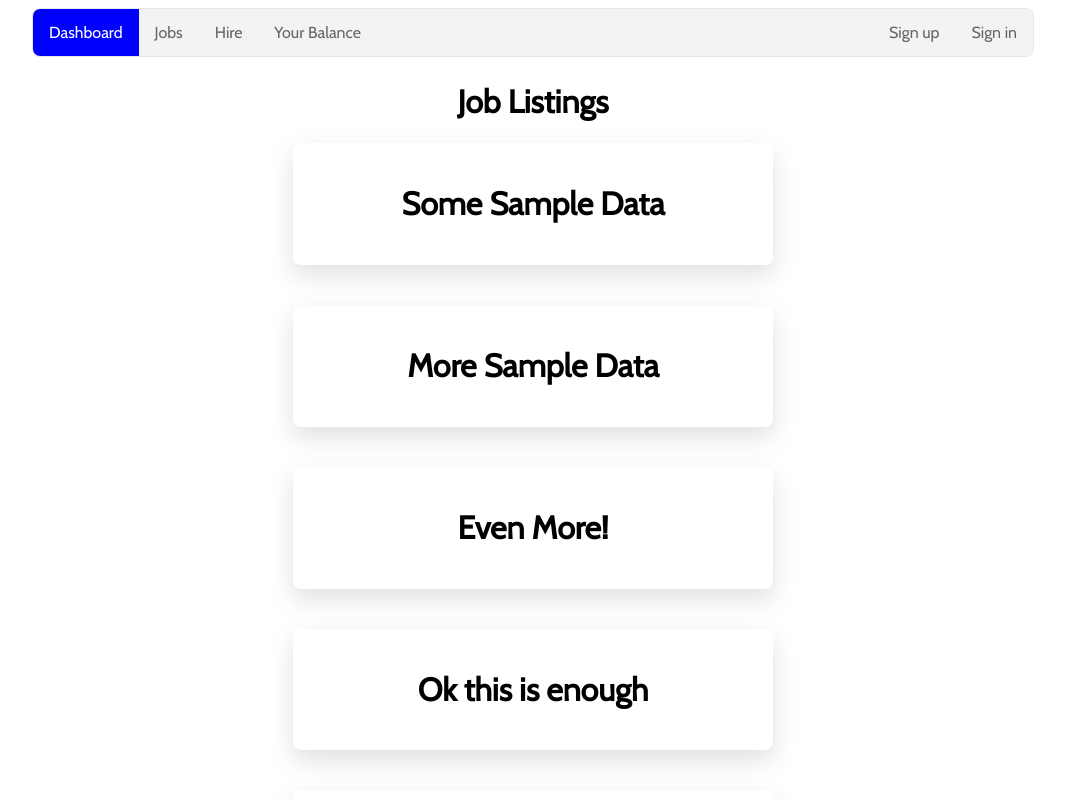
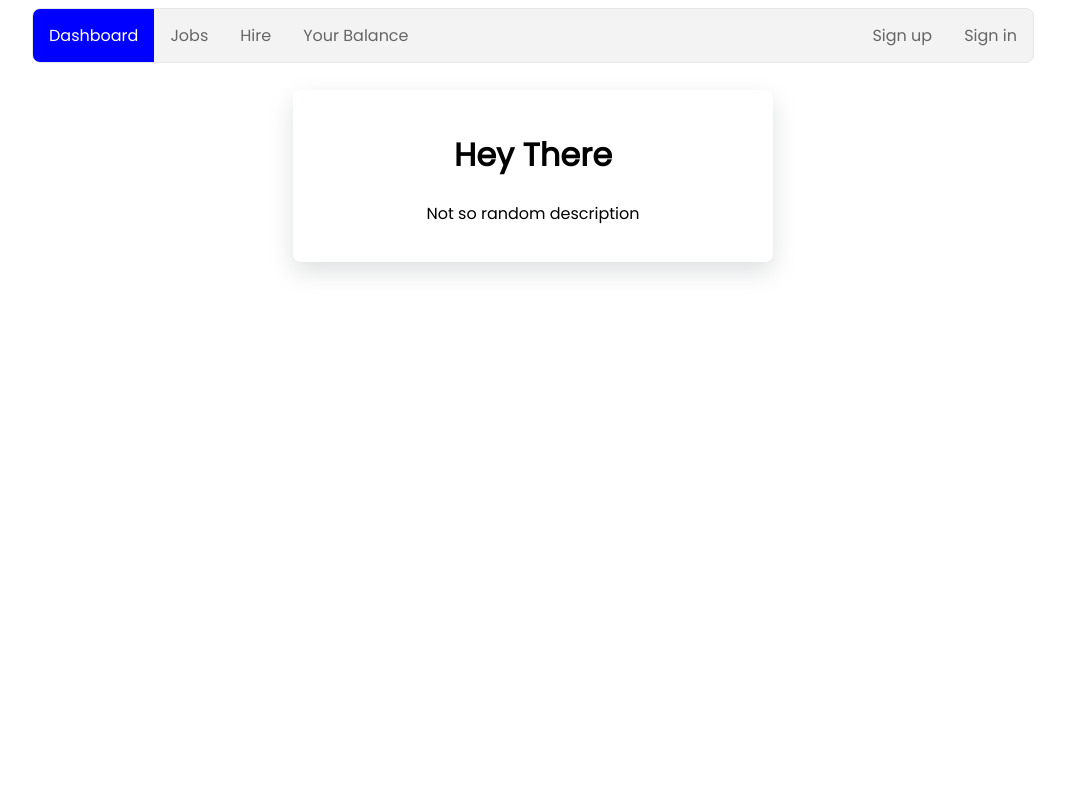
Before and after one commit to BryceBlankinship/RapidJobs, a React (Create React App) app: page / in a window 1280 px wide. Shown: the top 800 px of the page, without its empty margins (107-1172 px from the left). Built offline with nearby package versions, Linux system fonts and the light colour scheme.

Commit message:
idek what this is lmao

```diff
--- a/src/auth.jsx
+++ b/src/auth.jsx
@@ -1,4 +1,5 @@
 import { React, Component } from 'react';
+import { createAsExpression } from 'typescript';
 import './auth.css';
 
 function signup() {
--- a/src/balance.jsx
+++ /dev/null
@@ -1,11 +0,0 @@
-import { React, Component } from 'react';
-
-class Balance extends Component {
-    render(){
-        return(
-            <h1>Balance</h1>
-        );
-    }
-}
-
-export default Balance;
--- /dev/null
+++ b/src/cards.css
@@ -0,0 +1,16 @@
+.card-container {
+    display: flex;
+    flex-direction: column;
+    align-items: center;
+}
+
+.card {
+    text-align: center;
+    margin-top: 20px;
+    margin-bottom: 20px;
+    width: 400px;
+    border-radius: 8px;
+    padding: 20px 40px;
+    -webkit-box-shadow: 0 10px 25px rgba(92, 99, 105, 0.2);
+            box-shadow: 0 10px 25px rgba(92, 99, 105, 0.2);
+}
--- /dev/null
+++ b/src/cards.jsx
@@ -0,0 +1,33 @@
+import { Component, React } from 'react';
+import './cards.css';
+
+class Card extends Component {
+    constructor(props) {
+        super(props);
+    }
+
+    render() {
+        if (this.props.title || this.props.desc !== undefined) {
+            return (
+                <div className='card-container'>
+                    <div className='card'>
+                        <h1 className='card-title'>
+                            {this.props.title}
+                        </h1>
+                        <p className='card-desc'>
+                            {this.props.desc}
+                        </p>
+                    </div>
+                </div>
+            );
+        } else {
+            console.log("Card missing properties");
+            return (
+                <div></div>
+            );
+        }
+    }
+
+}
+
+export default Card;
--- a/src/index.jsx
+++ b/src/index.jsx
@@ -4,7 +4,10 @@ import { BrowserRouter, Routes, Route } from 'react-router-dom';
 import Auth from './auth.jsx';
 import Jobs from './jobs.jsx';
 import Hire from './hire.jsx';
-import Balance from './balance.jsx';
+import Wallet from './wallet.jsx';
+import WalletCard from './cards.jsx';
+import Card from './cards.jsx';
+
 import './jobs.css';
 import './navbar.css';
 
@@ -32,45 +35,11 @@ class Navbar extends Component {
 export default Navbar;
 
 
-function getJobListings(amount) {
-    // Will get job listings from MongoDB database
-    // Will return a specific amount at first but eventually
-    // will constantly return values as the user scrolls until it runs out (hopefully never)
-    return (
-        <div>
-            <div className='job-container'>
-                <h1>Some Sample Data</h1>
-            </div>
-            <div className='job-container'>
-                <h1>More Sample Data</h1>
-            </div>
-            <div className='job-container'>
-                <h1>Even More!</h1>
-            </div>
-            <div className='job-container'>
-                <h1>Ok this is enough</h1>
-            </div>
-            <div className='job-container'>
-                <h1>Pls stop</h1>
-            </div>
-            <div className='job-container'>
-                <h1>The end :)</h1>
-            </div>
-        </div>
-    );
-}
-
 class JobPostings extends Component {
     render() {
         return (
-            <div className='body'>
-                <div className='job-overview'>
-                    <h1>Job Listings</h1>
-                </div>
-
-                <div className='jobs-list'>
-                    {getJobListings()}
-                </div>
+            <div className='jobs-list'>
+                <Card title="Hey There" desc="Not so random description" renderAmount="20"/>
             </div>
         );
     }
@@ -79,13 +48,12 @@ class JobPostings extends Component {
 ReacliOM.render(
     <BrowserRouter>
         <Routes>
-            <Route path="/" element={[<Navbar/>, <JobPostings />]}/>
-            <Route path="/signup" element={[<Navbar/>, <Auth method="signup"/>]}/>
+            <Route path="/" element={[<Navbar highlight="dashboard"/>, <JobPostings/>]}/>
+            <Route path="/signup" element={[<Navbar highlight="signup"/>, <Auth method="signup"/>]}/>
             <Route path="/signin" element={[<Navbar/>, <Auth method="signin"/>]}/>
             <Route path="/jobs" element={[<Navbar/>, <Jobs/>]}/>
             <Route path="/hire" element={[<Navbar/>, <Hire/>]}/>
-            <Route path="/balance" element={[<Navbar/>, <Balance/>]}/>
-
+            <Route path="/balance" element={[<Navbar/>, <Card title="Wallet Locked" desc="Create an account to use your wallet"/>]}/>
         </Routes>
     </BrowserRouter>
     ,
--- a/src/jobs.jsx
+++ b/src/jobs.jsx
@@ -1,9 +1,32 @@
 import { React, Component } from 'react';
+
+
+function createSessionText(){
+    localStorage.setItem('text', 'true');
+}
+
+function renderButton(){
+    return(
+        <button onClick={createSessionText} id="sessionBtn">Press me to create a session!</button>
+    );
+}
+
+function renderText(){
+    if (localStorage.getItem('text') === 'true'){
+        return <h2>Hey There! You're session is saved!</h2>
+    } else {
+        return <h2>No Session found :(</h2>
+    }
+}
 
 class Jobs extends Component {
     render(){
         return(
-            <h1>Jobs Page</h1>
+            <div>
+                {renderButton()}
+                {renderText()}
+                <h1>Jobs Page</h1>
+            </div>
         );
     }
 }
--- a/src/navbar.css
+++ b/src/navbar.css
@@ -1,6 +1,6 @@
-@import url('https://fonts.googleapis.com/css2?family=Cabin&display=swap');
+@import url('https://fonts.googleapis.com/css2?family=Poppins&display=swap');
 html{
-  font-family: 'Cabin', sans-serif;
+  font-family: 'Poppins', sans-serif;
 }
 
 .center {
--- /dev/null
+++ b/src/wallet.css
@@ -0,0 +1,11 @@
+h1{
+    text-align: center;
+}
+
+h2{
+    text-align: center;
+}
+
+.balance-container {
+    padding: 20px;
+}
--- /dev/null
+++ b/src/wallet.jsx
@@ -0,0 +1,15 @@
+import { React, Component } from 'react';
+import './wallet.css';
+
+class Wallet extends Component {
+    render(){
+        return(
+            <div>
+                <h1>Welcome to your Wallet</h1>
+                <h2>Please sign in to view balance</h2>
+            </div>
+        );
+    }
+}
+
+export default Wallet;
```
